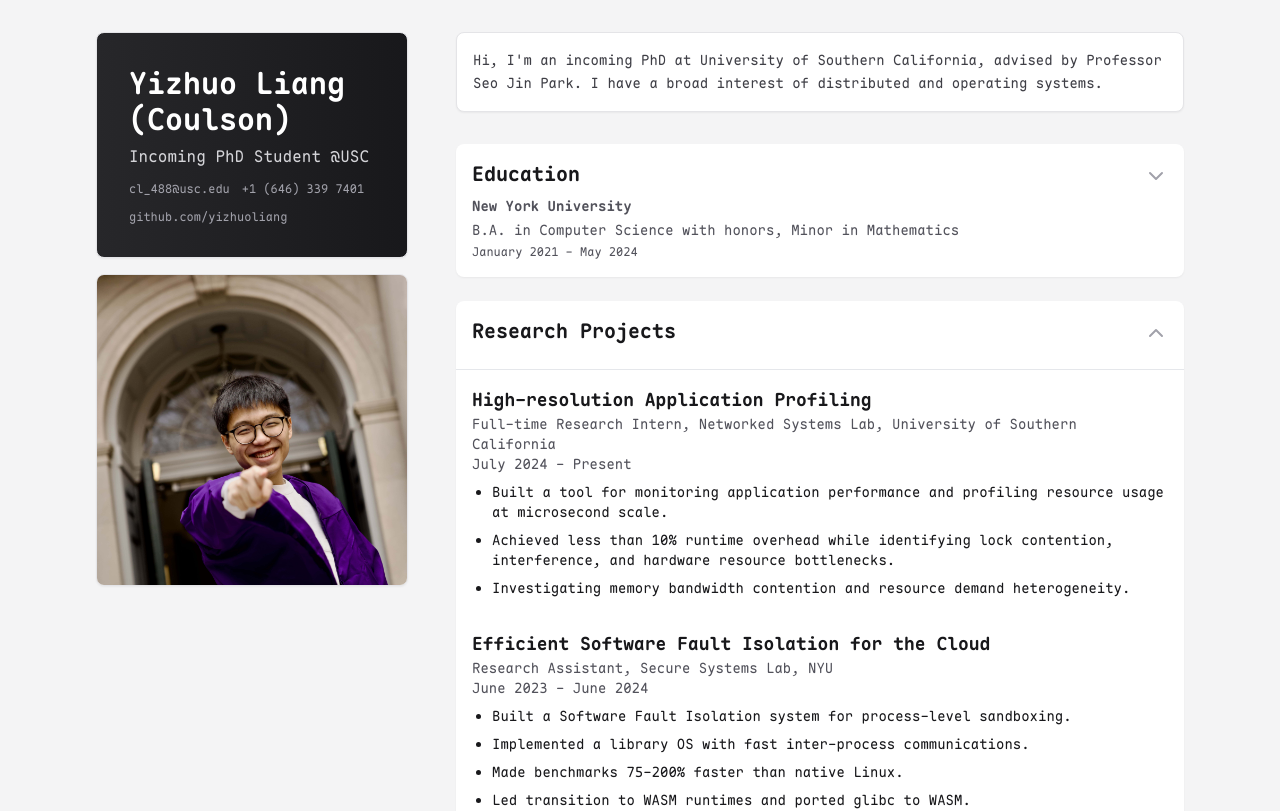
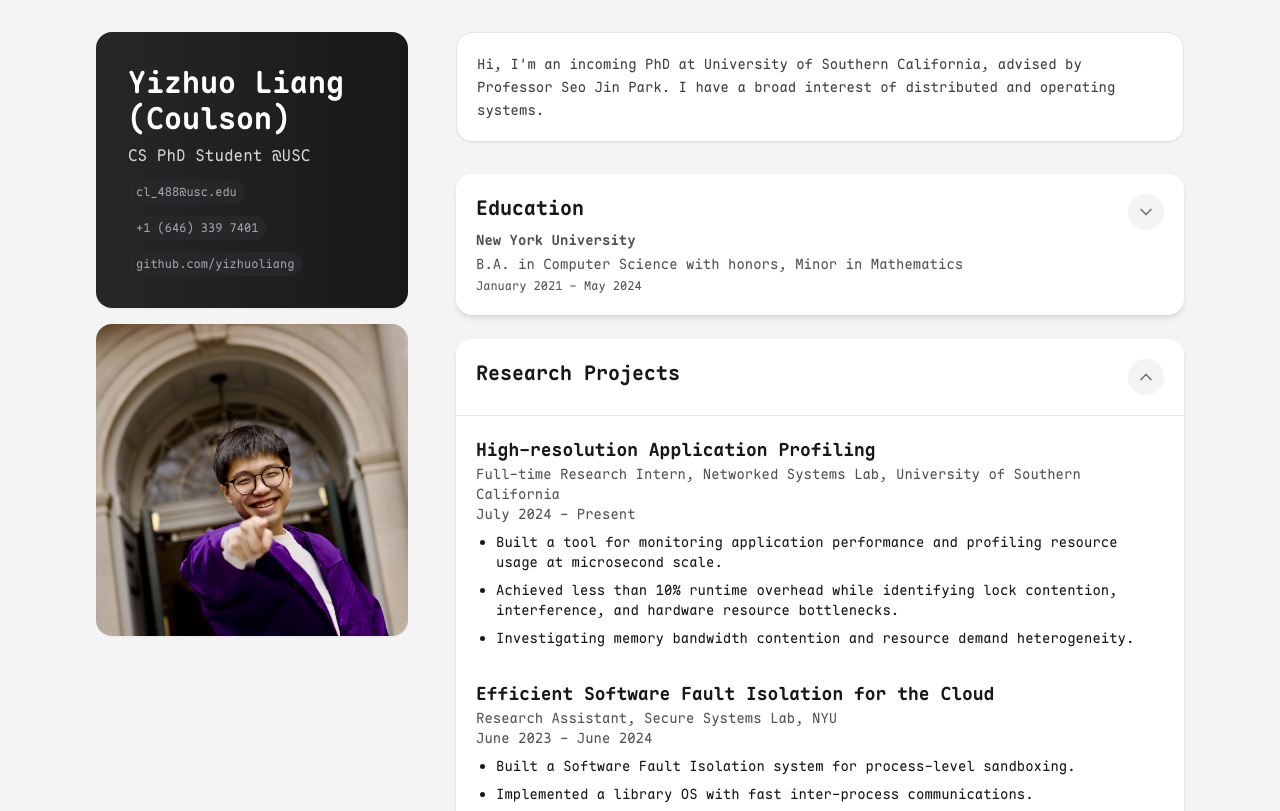
Before and after one commit to yizhuoliang/yizhuoliang.github.io, a Next.js app: page / in a window 1280 px wide. Shown: the top 811 px of the page. Built offline with nearby package versions, Linux system fonts and the light colour scheme.

Commit message:
more playful styling

```diff
--- a/app/page.tsx
+++ b/app/page.tsx
@@ -11,19 +11,19 @@ export default function Home() {
           <div className="md:w-[30%] md:sticky md:top-8 md:self-start">
             <div className="mb-8 flex flex-col gap-4">
               {/* Namecard */}
-              <Card className="flex-grow overflow-hidden bg-gradient-to-r from-zinc-800 to-zinc-900">
+              <Card className="flex-grow overflow-hidden bg-gradient-to-r from-zinc-800 to-zinc-900 shadow-md border-none">
                 <div className="p-8 text-white">
                   <h1 className="mb-2 text-3xl font-bold">Yizhuo Liang (Coulson)</h1>
-                  <p className="text-zinc-300">Incoming PhD Student @USC</p>
+                  <p className="text-zinc-300">CS PhD Student @USC</p>
                   <div className="mt-3 flex flex-wrap gap-3 text-xs text-zinc-400">
-                    <a href="mailto:cl_488@usc.edu" className="hover:text-white">cl_488@usc.edu</a>
-                    <a href="tel:+16463397401" className="hover:text-white">+1 (646) 339 7401</a>
-                    <a href="https://github.com/yizhuoliang" className="hover:text-white">github.com/yizhuoliang</a>
+                    <a href="mailto:cl_488@usc.edu" className="hover:text-white rounded-full px-2 py-1 bg-zinc-800 hover:bg-zinc-700 transition-colors">cl_488@usc.edu</a>
+                    <a href="tel:+16463397401" className="hover:text-white rounded-full px-2 py-1 bg-zinc-800 hover:bg-zinc-700 transition-colors">+1 (646) 339 7401</a>
+                    <a href="https://github.com/yizhuoliang" className="hover:text-white rounded-full px-2 py-1 bg-zinc-800 hover:bg-zinc-700 transition-colors">github.com/yizhuoliang</a>
                   </div>
                 </div>
               </Card>
               {/* Photo */}
-              <Card className="w-full h-48 md:h-auto md:aspect-square overflow-hidden">
+              <Card className="w-full h-48 md:h-auto md:aspect-square overflow-hidden shadow-md border-none">
                 <Image
 		  src="/pics/coulson-faker.jpg"
                   alt="Yizhuo Liang"
@@ -38,8 +38,8 @@ export default function Home() {
           {/* Right column: Bio and Expandable sections */}
           <div className="md:w-[70%]">
             {/* Bio Section */}
-            <Card className="mb-8 bg-white shadow-sm">
-              <div className="p-4">
+            <Card className="mb-8 bg-white shadow-md">
+              <div className="p-5">
                 <p className="text-sm text-zinc-700 leading-relaxed">
                   Hi, I'm an incoming PhD at University of Southern California, advised by Professor Seo Jin Park. I have a broad interest of distributed and operating systems.
                 </p>
@@ -128,7 +128,7 @@ export default function Home() {
                   {["Go", "C", "Rust", "Python", "Java", "Coq"].map((skill) => (
                     <span
                       key={skill}
-                      className="rounded-full bg-zinc-100 px-2 py-1 text-xs"
+                      className="rounded-full bg-purple-100 px-3 py-1.5 text-xs font-medium text-purple-800 border border-purple-200 shadow-sm"
                     >
                       {skill}
                     </span>
@@ -143,7 +143,7 @@ export default function Home() {
                     {["Go", "C", "Rust", "Python", "Java", "Coq"].map((skill) => (
                       <span
                         key={skill}
-                        className="rounded-full bg-zinc-100 px-3 py-1 text-sm"
+                        className="rounded-full bg-purple-100 px-3.5 py-1.5 text-sm font-medium text-purple-800 border border-purple-200 shadow-sm"
                       >
                         {skill}
                       </span>
@@ -164,7 +164,7 @@ export default function Home() {
                     ].map((skill) => (
                       <span
                         key={skill}
-                        className="rounded-full bg-zinc-100 px-3 py-1 text-sm"
+                        className="rounded-full bg-blue-100 px-3.5 py-1.5 text-sm font-medium text-blue-800 border border-blue-200 shadow-sm"
                       >
                         {skill}
                       </span>
--- a/components/expandable-section.tsx
+++ b/components/expandable-section.tsx
@@ -16,10 +16,10 @@ export function ExpandableSection({ title, children, defaultExpanded = false, su
 
   return (
     <div className="mb-6">
-      <div className="rounded-lg bg-white shadow-sm">
+      <div className="rounded-2xl bg-white shadow-md">
         <button
           onClick={() => setIsExpanded(!isExpanded)}
-          className="flex w-full items-start justify-between p-4 transition-all duration-200 hover:bg-zinc-100 hover:shadow-sm group"
+          className="flex w-full items-start justify-between p-5 transition-all duration-200 hover:bg-zinc-50 rounded-2xl group"
         >
           <div className="text-left">
             <h2 className="text-xl font-semibold mb-2">{title}</h2>
@@ -35,12 +35,14 @@ export function ExpandableSection({ title, children, defaultExpanded = false, su
               </div>
             )}
           </div>
-          <ChevronDown
-            className={cn(
-              "h-6 w-6 transform transition-all duration-200 mt-1 text-zinc-400 group-hover:text-zinc-800",
-              isExpanded ? "rotate-180" : ""
-            )}
-          />
+          <div className="bg-zinc-100 rounded-full p-2 group-hover:bg-zinc-200 transition-colors">
+            <ChevronDown
+              className={cn(
+                "h-5 w-5 transform transition-all duration-200 text-zinc-500 group-hover:text-zinc-800",
+                isExpanded ? "rotate-180" : ""
+              )}
+            />
+          </div>
         </button>
         <div
           className={cn(
@@ -48,7 +50,7 @@ export function ExpandableSection({ title, children, defaultExpanded = false, su
             isExpanded ? "max-h-[2000px] opacity-100" : "max-h-0 opacity-0 border-transparent"
           )}
         >
-          <div className="p-4">{children}</div>
+          <div className="p-5 rounded-b-2xl">{children}</div>
         </div>
       </div>
     </div>
--- a/components/ui/card.tsx
+++ b/components/ui/card.tsx
@@ -9,7 +9,7 @@ const Card = React.forwardRef<
   <div
     ref={ref}
     className={cn(
-      "rounded-lg border border-zinc-200 bg-white text-zinc-950 shadow-sm dark:border-zinc-800 dark:bg-zinc-950 dark:text-zinc-50",
+      "rounded-2xl border border-zinc-200 bg-white text-zinc-950 shadow-sm dark:border-zinc-800 dark:bg-zinc-950 dark:text-zinc-50",
       className
     )}
     {...props}
```
